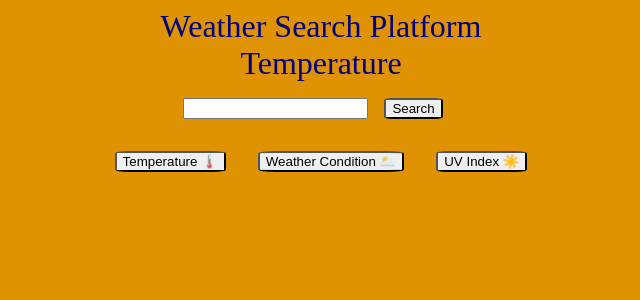
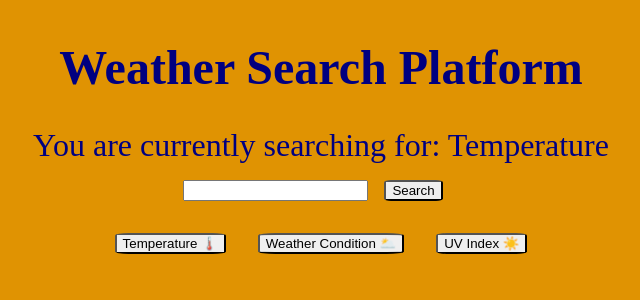
Before and after one commit to SabinaC4008/CTD-Prework-Weather-Search, a React (Vite) app: page / in a window 1280 px wide. Shown: the top 300 px of the page, without its empty margins (319-959 px from the left). Built offline with nearby package versions, Linux system fonts and the light colour scheme.

Commit message:
Added error handling for when search yields a fault fetch request. Restructured website layout for better user experience.

```diff
--- a/src/App.jsx
+++ b/src/App.jsx
@@ -1,10 +1,11 @@
-import { useState} from 'react'
+import {useState} from 'react'
 
 function App() {
   const [formState, setFormState] = useState('Temperature')
   const [city, setCity] = useState('')
   const [locationInfo, setlocationInfo] = useState('')
   const [info, setInfo] = useState('')
+  //const [additonalInfo, setadditonalInfo]  = useState('')
 
 
   //Button Handlers
@@ -38,23 +39,34 @@ function App() {
 
   const getWeatherState = async (infoToGet) => {
     const locationResponse = await fetch(`https://geocoding-api.open-meteo.com/v1/search?name=${city}&count=1&language=en&format=json`)
-    const possibleLocations = await locationResponse.json()
+    const possibleLocations = await locationResponse.json() //need to check for latitude, longitude, name and timezone
+    console.log(possibleLocations)
+    //const location = possibleLocations.results[0]
+    try {
       const location = possibleLocations.results[0]
-    console.log(location)
+      //console.log(location)
       setlocationInfo(location)
+
+
 
       //Selecting which info to return right now
       if(infoToGet == 'Temperature') {
         getTemperature(location)
       }
-    if(infoToGet == 'UV') {
+      if(infoToGet == 'UV Index') {
         getUV(location)
       }
       if(infoToGet == 'Weather Conditions') {
         getWeather(location)
       }
+    } catch (error) {
+      if (error.name === 'TypeError')
+        setInfo('City was not found. Please make sure city name is spelled correct.')
+    }
+  }
 
-  }
+
+
 
 
   //Functions for getting individual info
@@ -65,7 +77,7 @@ function App() {
     const weather = await weatherResponse.json()
     //console.log('Temperature')
     //console.log(weather.current.temperature_2m)
-    setInfo("Current temperature is: " + weather.current.temperature_2m)
+    setInfo("Current temperature of the city " + location.name + " in the country of " + location.country + " is: " + weather.current.temperature_2m)
   }
 
   //Function for fetching UV
@@ -73,8 +85,9 @@ function App() {
     const weatherResponse = await fetch(`https://api.open-meteo.com/v1/forecast?latitude=${location.latitude}&longitude=${location.longitude}&daily=uv_index_max&timezone=${location.timezone}&forecast_days=1`)
     const weather = await weatherResponse.json()
     //console.log('UV')
-    //console.log(weather.daily.uv_index_max[0])
-    setInfo("Current UV levels are: " + weather.daily.uv_index_max[0])
+    console.log(weather.daily.uv_index_max[0])
+    setInfo("Today's max UV level of the city " + location.name + " in the country of " + location.country + " is: " + weather.daily.uv_index_max[0])
+    //setadditonalInfo(<div className='Notification'>UV Index will get past 3, keep sunscreen on hand!</div>)
   }
 
   //Function for fetching Weather Code
@@ -83,15 +96,15 @@ function App() {
     const weather = await weatherResponse.json()
     //console.log('Weather Conditions')
     //console.log(weather.current.weather_code)
-    setInfo(" Current Weather Conditions are: " + weather.current.weather_code)
+    setInfo("Current Weather Conditions are: " + location.name + " in the country of " + location.country + " is: " + weather.current.weather_code)
   }
 
   return (
     <>
       <div className='main-container'>
-        Weather Search Platform
+        <h1>Weather Search Platform</h1>
         <div>
-          {formState}
+          You are currently searching for: {formState}
         </div>
         <form onSubmit={searchHandler}>
           <input type="text" onChange={cityHandler}/>
--- a/src/index.css
+++ b/src/index.css
@@ -11,3 +11,6 @@ button {
   border-radius: 12%;
   margin: 1rem;
 }
+h1{
+  font-size: 3rem;
+}
```
Lines whose indentation alone changed are shown as unchanged.
